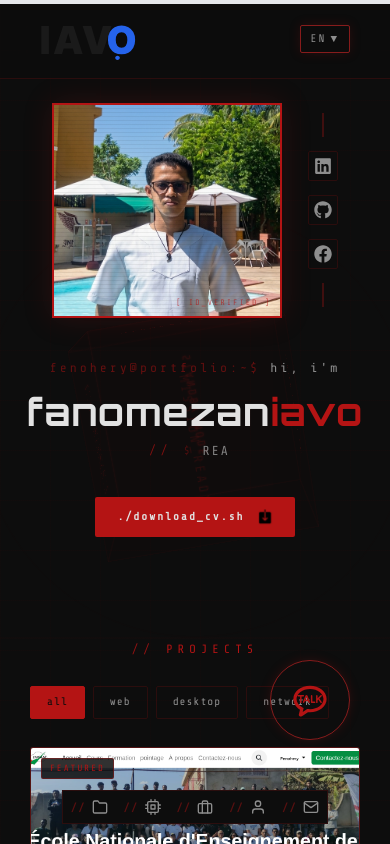
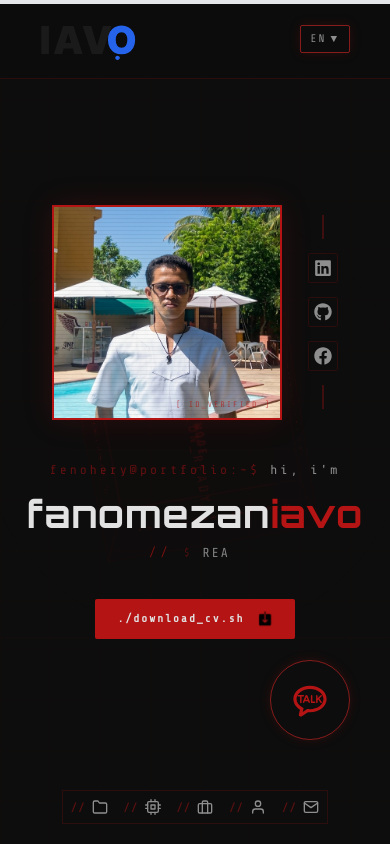
Before and after one commit to Rktmmnrn/MyPortfolio, a React (Vite) app in the folder MyPortfolio/: page / in a window 390 px wide. Shown: the top 844 px of the page. Built offline with nearby package versions, Linux system fonts and the light colour scheme.

Commit message:
ajuste responsive 4

```diff
--- a/MyPortfolio/src/styles/styleHN.css
+++ b/MyPortfolio/src/styles/styleHN.css
@@ -317,7 +317,7 @@ main>button img {
 ════════════════════════════════════════════ */
 .hero {
   @apply flex flex-col-reverse items-center w-full gap-10;
-  min-height: 640px;
+  min-height: 100svh;
   max-height: 720px;
   justify-content: center;
 }
```
